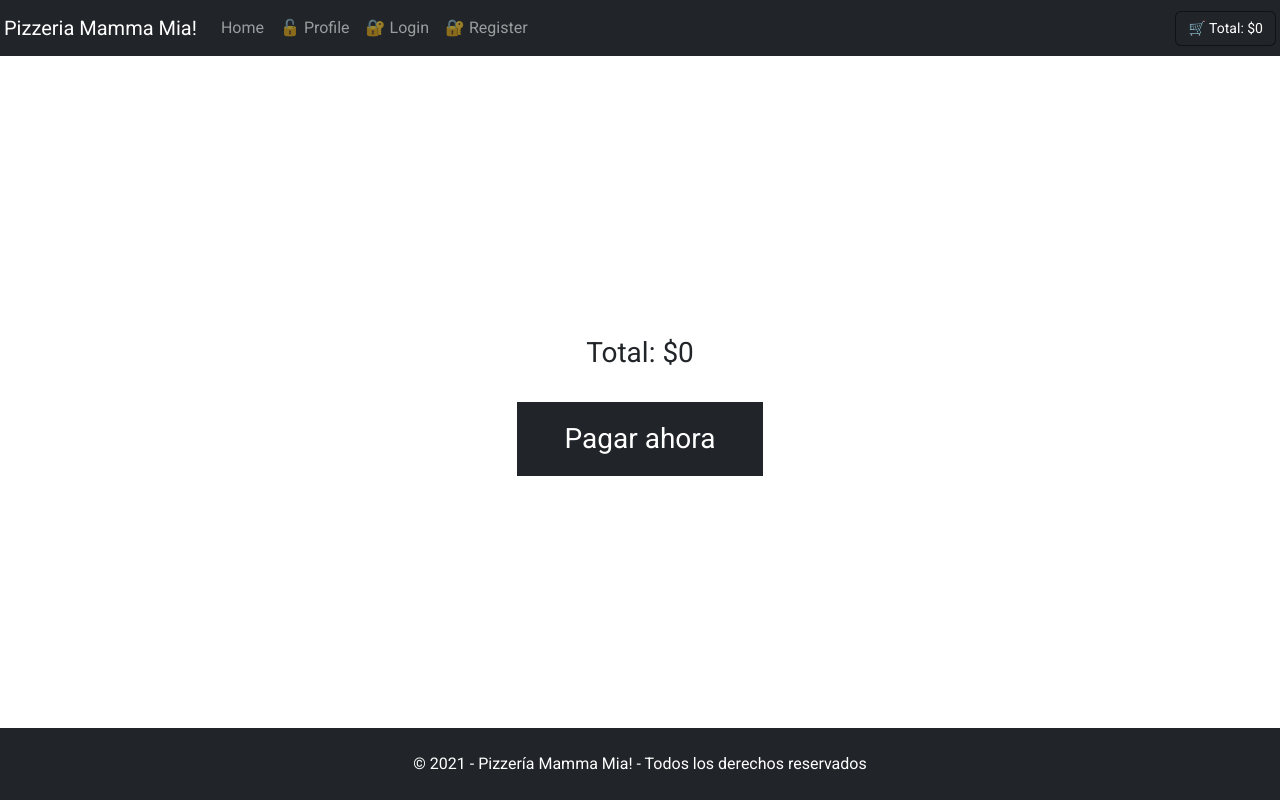
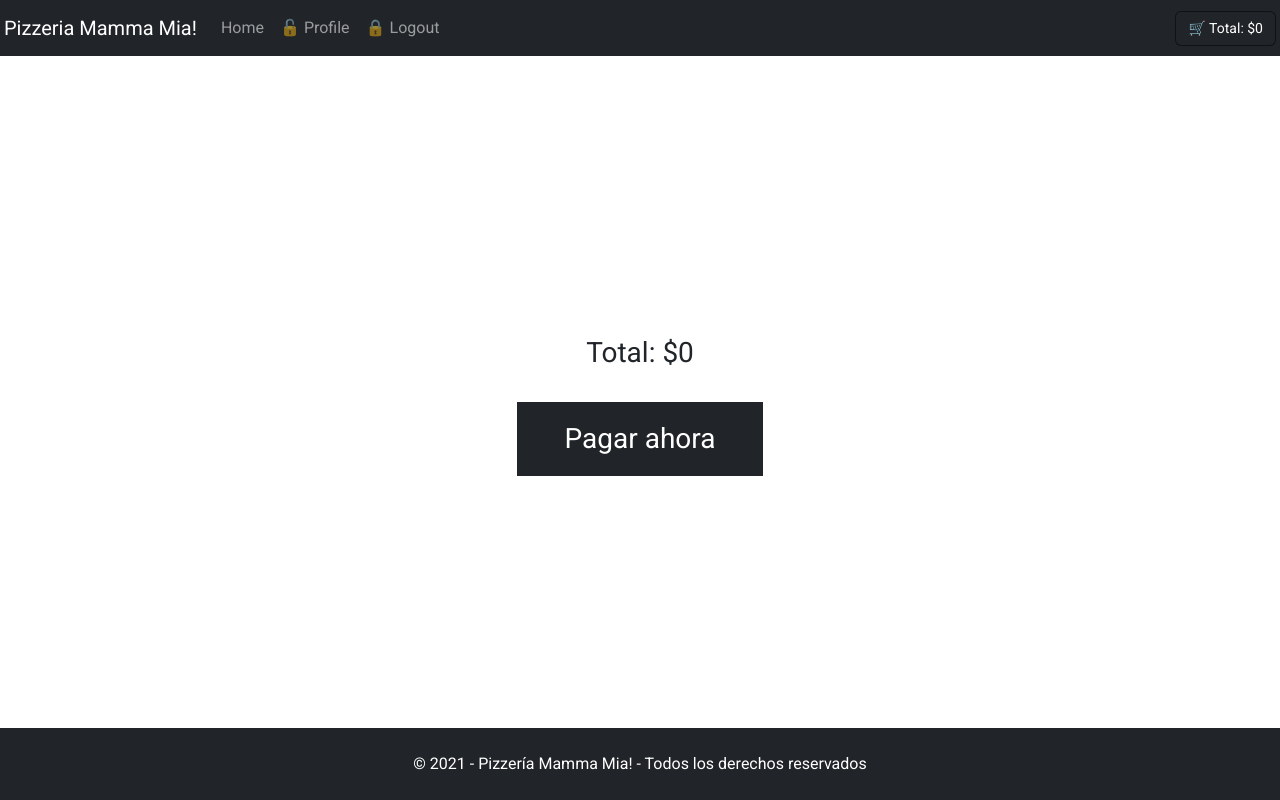
Before and after one commit to DaniJGP/pizzeria, a React (Vite) app: page /cart in a window 1280 px wide. Built offline with nearby package versions, Linux system fonts and the light colour scheme; the HTML template or start-up script is replaced by a standard one.

Commit message:
Add UserContext and logout functionality to Navbar

```diff
--- a/src/App.jsx
+++ b/src/App.jsx
@@ -9,10 +9,12 @@ import Pizza from './pages/Pizza';
 import Profile from './pages/Profile';
 import NotFound from './pages/NotFound';
 import { CartProvider } from './contexts/CartContext';
+import { UserProvider } from './contexts/UserContext';
 
 function App() {
     return (
         <>
+            <UserProvider>
                 <CartProvider>
                     <Routes>
                         <Route path="/" element={<Home />} />
@@ -24,6 +26,7 @@ function App() {
                         <Route path="*" element={<NotFound />} />
                     </Routes>
                 </CartProvider>
+            </UserProvider>
         </>
     );
 }
--- a/src/components/Navbar.jsx
+++ b/src/components/Navbar.jsx
@@ -3,11 +3,14 @@ import { toPesos } from '../helpers/toPesos';
 import { useContext } from 'react';
 import { CartContext } from '../contexts/CartContext';
 import { getTotal } from '../helpers/getTotal';
+import { UserContext } from '../contexts/UserContext';
+
 
 const Navbar = () => {
-    const { cart, setCart } = useContext(CartContext);
-    const token = false;
-    return (
+    const { cart } = useContext(CartContext);
+    const { token, logout } = useContext(UserContext);
+
+    return  (
         <nav data-bs-theme="dark" className="navbar navbar-expand text-bg-dark">
             <div className="container-fluid px-1 max-w-xl">
                 <Link to="/" className="navbar-brand">
@@ -22,23 +25,18 @@ const Navbar = () => {
                     {token ? (
                         <>
                             <li className="nav-item">
-                                <a href="/profile" className="nav-link">
+                                <Link to="/profile" className="nav-link">
                                     🔓 Profile
-                                </a>
+                                </Link>
                             </li>
                             <li className="nav-item">
-                                <a href="/logout" className="nav-link">
+                                <button onClick={logout} className="nav-link">
                                     🔒 Logout
-                                </a>
+                                </button>
                             </li>
                         </>
                     ) : (
                         <>
-                            <li className="nav-item">
-                                <Link className="nav-link" to="/profile">
-                                    🔓 Profile
-                                </Link>
-                            </li>
                             <li className="nav-item">
                                 <Link className="nav-link" to="/login">
                                     🔐 Login
--- /dev/null
+++ b/src/contexts/UserContext.jsx
@@ -0,0 +1,10 @@
+import { createContext, useState } from 'react';
+
+export const UserContext = createContext();
+
+export const UserProvider = ({ children }) => {
+    const [token, setToken] = useState(true);
+    const logout = () => setToken(false);
+
+    return <UserContext.Provider value={{ token, setToken, logout }}>{children}</UserContext.Provider>;
+};
```
Lines whose indentation alone changed are shown as unchanged.
